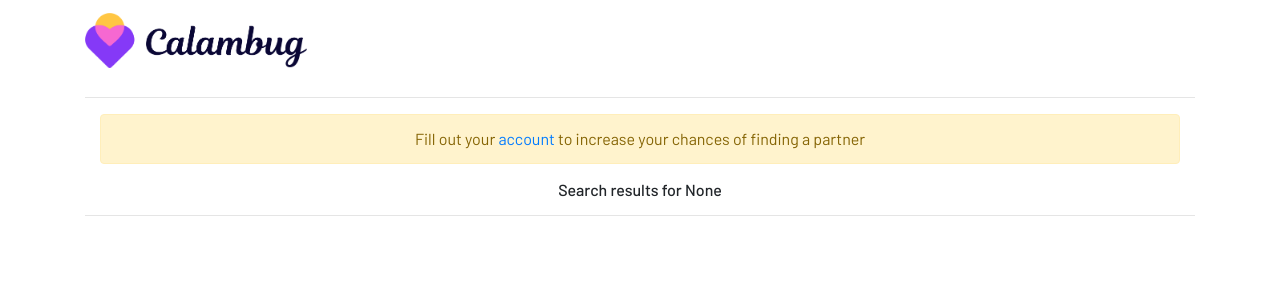
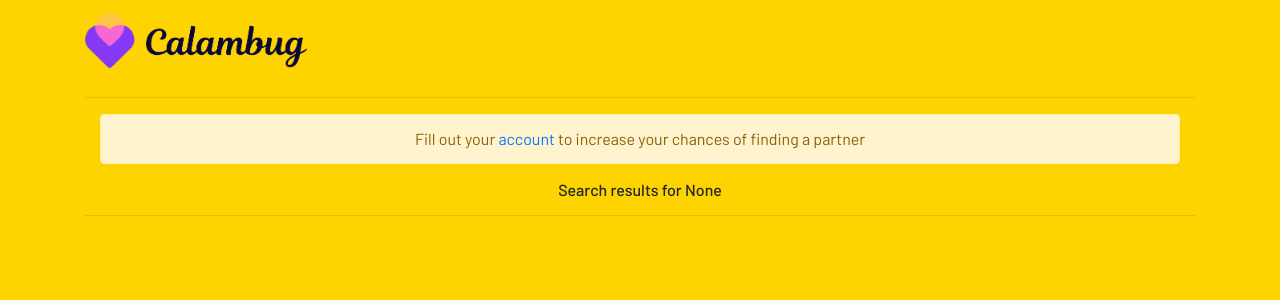
Before and after one commit to towiron/dating-web-app, a Django app: page /dating/search/ in a window 1280 px wide. Shown: the top 300 px of the page. Run offline with Django 4.2, Linux system fonts and the light colour scheme; some libraries are stand-ins or nearby versions.

Commit message:
fix hash

```diff
--- a/project/settings.py
+++ b/project/settings.py
@@ -106,7 +106,7 @@
 
 
 STATIC_URL = '/static/'
-# STATICFILES_STORAGE = 'django.contrib.staticfiles.storage.ManifestStaticFilesStorage'
+STATICFILES_STORAGE = 'django.contrib.staticfiles.storage.ManifestStaticFilesStorage'
 
 # Media
 MEDIA_URL = '/media/'
--- a/static/dating_app/custom.css
+++ b/static/dating_app/custom.css
@@ -7,6 +7,7 @@
 }
 
 body {
+    background-color: #fed400;
     font-family: 'Barlow', sans-serif;
 }
 
```
